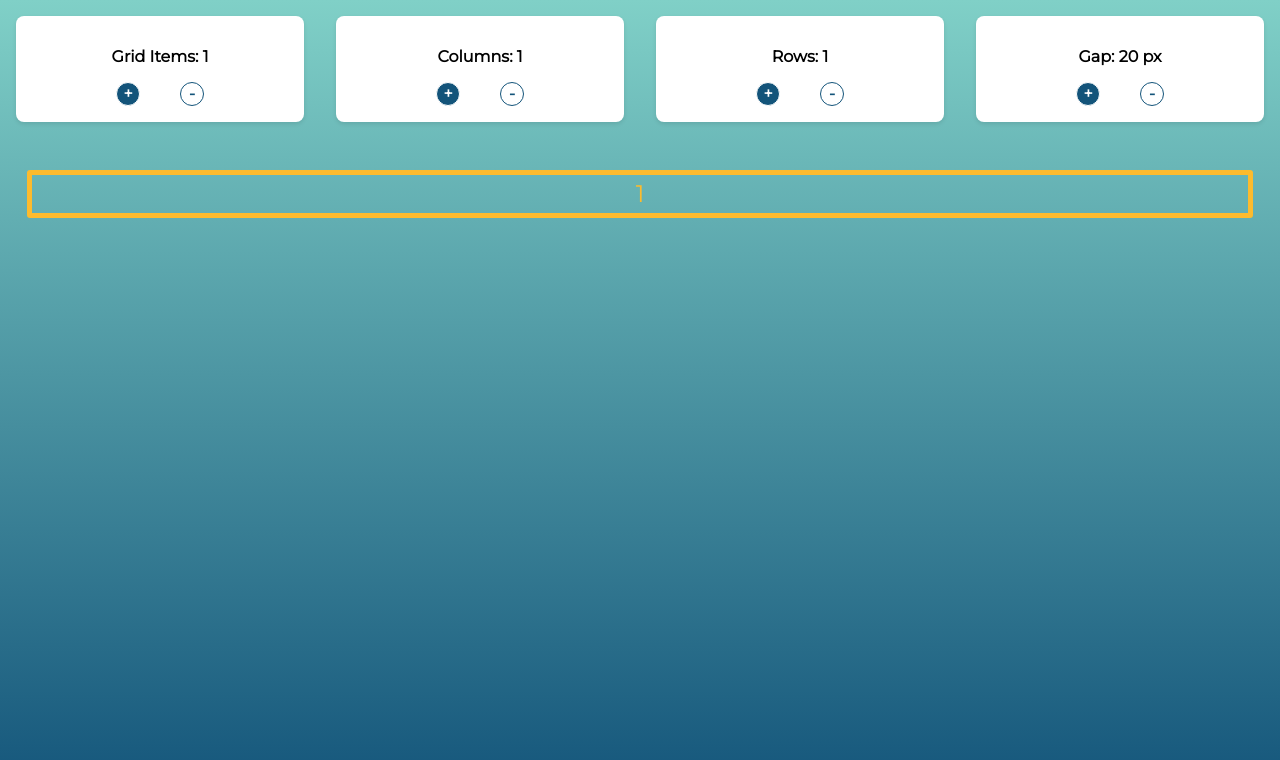
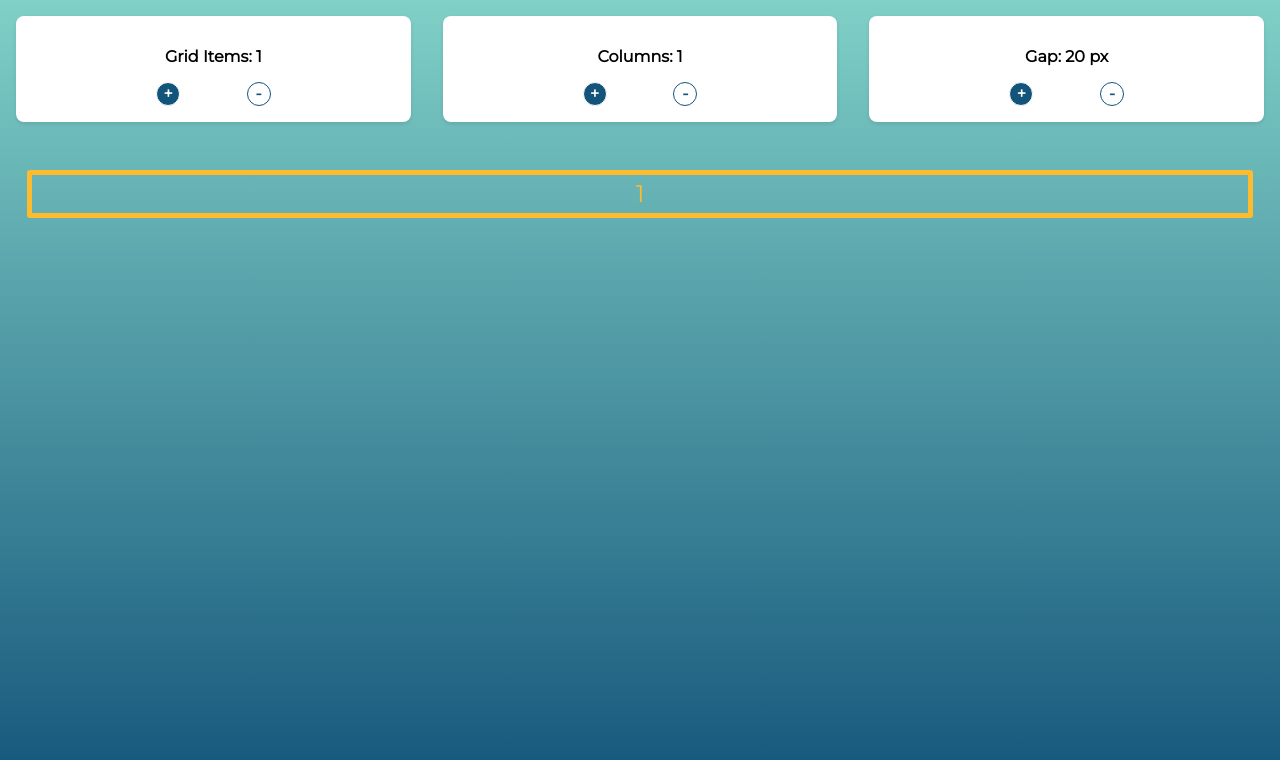
Before and after one commit to burrelle/hooks-grid, a React (Vite) app: page / in a window 1280 px wide. Shown: the top 760 px of the page. Built offline with nearby package versions, Linux system fonts and the light colour scheme.

Commit message:
Removed rows control

```diff
--- a/src/components/Controller.js
+++ b/src/components/Controller.js
@@ -3,7 +3,7 @@ import styled from 'styled-components';
 
 const Controls = styled.div`
   display: grid;
-  grid-template-columns: repeat(4, 1fr);
+  grid-template-columns: repeat(3, 1fr);
   font-weight: 800;
 `;
 
@@ -84,28 +84,6 @@ export default function Controller({ controls, setControls }) {
         </ControlButtons>
       </Control>
       <Control>
-        <p>Rows: {controls.rows}</p>
-        <ControlButtons>
-          <Button
-            onClick={() =>
-              setControls({ ...controls, rows: controls.rows + 1 })
-            }
-          >
-            +
-          </Button>
-          {controls.rows > 0 && (
-            <Button
-              secondary
-              onClick={() =>
-                setControls({ ...controls, rows: controls.rows - 1 })
-              }
-            >
-              -
-            </Button>
-          )}
-        </ControlButtons>
-      </Control>
-      <Control>
         <p>Gap: {controls.gap} px</p>
         <ControlButtons>
           <Button
```
